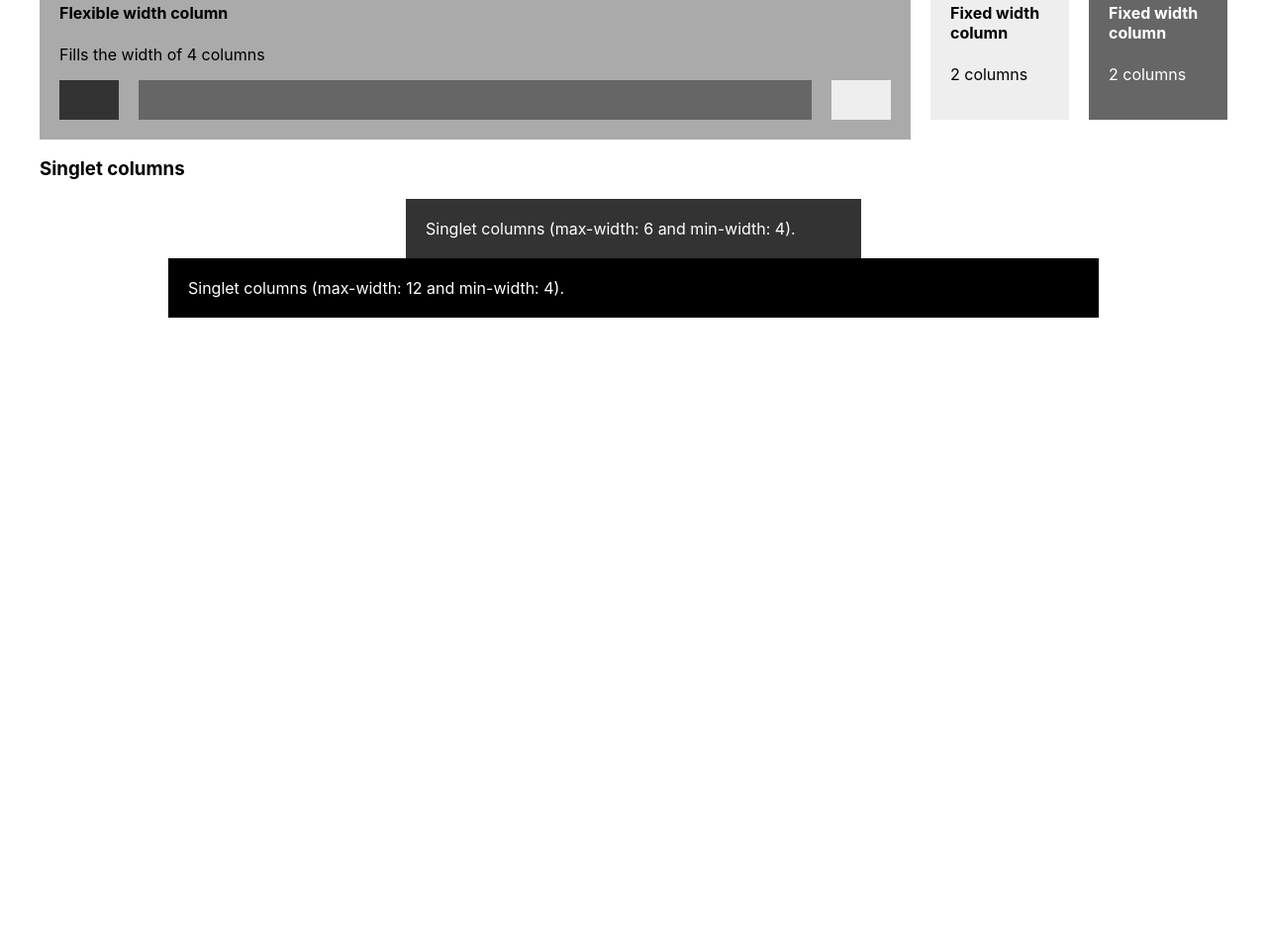
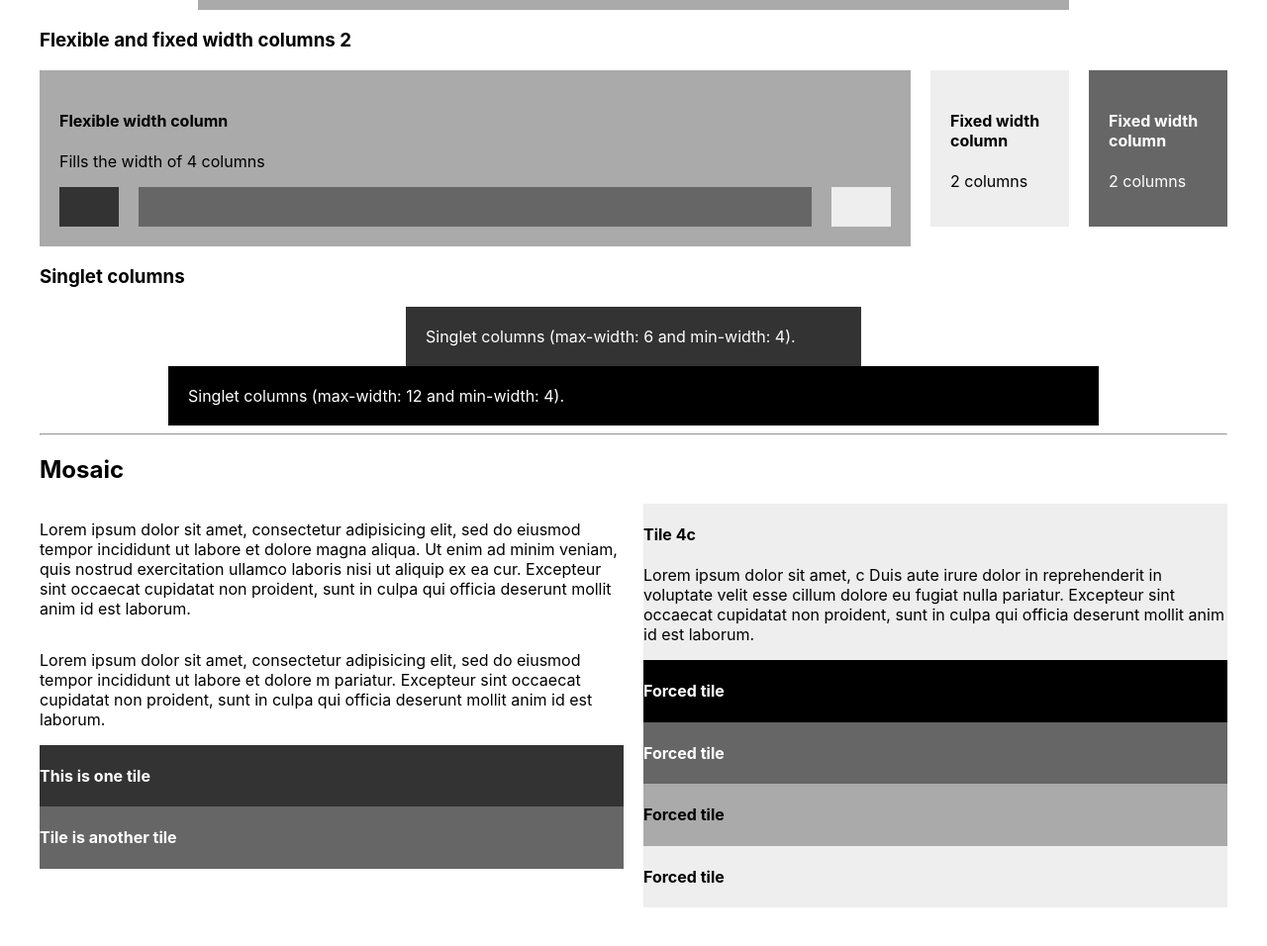
Before and after one commit to zoopit/z-grid, a website: page example.html in a window 1280 px wide. Shown: the part 864-1820 px from the top of the page at 99% size. Before the commit the page ends 1225 px from the top, so only its background shows below. Drawn offline with Linux system fonts and the light colour scheme.

Commit message:
Introduced mosaic as part of the grid.

```diff
--- a/example.html
+++ b/example.html
@@ -24,6 +24,11 @@
 <body>
 	<h1>Z-Grid</h1>
 	<h5>A simple CSS flexible grid inspired(ish) by flexbox model using the calc() function.</h5>
+	<ul>
+		<li><a href="#grid">Flexible grid</a></li>
+		<li><a href="#mosaic">Mosaic</a></li>
+	</ul>
+	<h2 id="grid">Flexible grid</h2>
 	<div class="z-grid-row">
 		<h3>Columns only</h3>
 		<section class="z-grid-column color-eee">
@@ -94,5 +99,21 @@
 		<div class="z-grid-column singlet-colflex-max-6c-min-4c color-333">Singlet columns (max-width: 6 and min-width: 4).</div>
 		<div class="z-grid-column singlet-colflex-max-12c-min-4c color-000">Singlet columns (max-width: 12 and min-width: 4).</div>
 	</div>
+	<hr>
+	<h2 id="mosaic">Mosaic</h2>
+	<div class="z-grid-mosaic mcolumns-5c">
+		<p class="z-grid-tile">Lorem ipsum dolor sit amet, consectetur adipisicing elit, sed do eiusmod tempor incididunt ut labore et dolore magna aliqua. Ut enim ad minim veniam, quis nostrud exercitation ullamco laboris nisi ut aliquip ex ea cur. Excepteur sint occaecat cupidatat non proident, sunt in culpa qui officia deserunt mollit anim id est laborum.</p>
+		<p class="z-grid-tile">Lorem ipsum dolor sit amet, consectetur adipisicing elit, sed do eiusmod tempor incididunt ut labore et dolore m pariatur. Excepteur sint occaecat cupidatat non proident, sunt in culpa qui officia deserunt mollit anim id est laborum.</p>
+		<div class="z-grid-tile color-333"><h4>This is one tile</h4></div>
+		<div class="z-grid-tile color-666"><h4>Tile is another tile</h4></div>
+		<div class="z-grid-tile color-eee">
+			<h4>Tile 4c</h4>
+			<p>Lorem ipsum dolor sit amet, c Duis aute irure dolor in reprehenderit in voluptate velit esse cillum dolore eu fugiat nulla pariatur. Excepteur sint occaecat cupidatat non proident, sunt in culpa qui officia deserunt mollit anim id est laborum.</p>
+		</div>
+		<div class="z-grid-tile color-000"><h4>Forced tile</h4></div>
+		<div class="z-grid-tile color-666"><h4>Forced tile</h4></div>
+		<div class="z-grid-tile color-aaa"><h4>Forced tile</h4></div>
+		<div class="z-grid-tile color-eee"><h4>Forced tile</h4></div>
+	</div>
 </body>
 </html>
--- a/sass/_grid-helpers.scss
+++ b/sass/_grid-helpers.scss
@@ -56,6 +56,21 @@ $grid-column-gutter: 20px !default;
 	}
 }
 //
+// Auto generates fixed width mosaic. The default style for the class name is for instance: '.mcolumns-1c'.
+// @param  {Number} $num-of-mosaics:  10							Number of mosaics classes to be generated. Default value is 10.
+// @param  {String} $class-prefix: 'mcolumns'				The class prefix to be prepended before the column number. Initial value is 'mfix-'.
+// @param  {String} $class-suffix: 'c'						The class suffix to be appended after the column number. Initial value is 'c'.
+// @return {CSS class}														Returns a series of CSS classes for fixed width columns.
+//
+@mixin createMosaics($num-of-mosaics: 10, $class-prefix: 'mcolumns-', $class-suffix: 'c') {
+	@for $i from 1 through $num-of-mosaics {
+		.#{$class-prefix}#{$i}#{$class-suffix} {
+			column-count: $i;
+			column-width: columnsToPixels($num-of-mosaics - $i, true);
+		}
+	}
+}
+//
 // Creates a column based on the amount of columns set.
 // @param  {Number} $col-max:0										The maximum width of a column expressed in 'grid columns'.
 // @param  {Number} $col-min:0										The minimum width of a column expressed in 'grid columns'.
@@ -78,11 +93,12 @@ $grid-column-gutter: 20px !default;
 }
 //
 // Creates a flexible column based on the amount of columns to be offset. So flexible columns can be generated and
-// @param  {Number} $col-width:0        [description]
-// @param  {Number} $col-min:0          [description]
-// @param  {Number} $flex-col:100%      [description]
-// @param  {Boolean} $ignoreFirstGutter: true          [description]
-// @return {CSS}                     Returns a series of CSS properties that makes a flexible column.
+// @param  {Number} $col-width:0										The width of a column expressed in 'grid columns'.
+// @param  {Number} $col-min:0											The minimum width of a column expressed in 'grid columns'.
+// @param  {Number} $flex-col:100%									A percentage value for the column width to be offset from.
+// @param  {Boolean} $ignoreFirstGutter: true				If true, supress the gutter value in the final calculations. Default value is 'true'.
+// @param  {Boolean} $skipWidth: false							If true, skips setting `width` rules setting only `min-width`. Default value is 'false'.
+// @return {CSS}                     								Returns a series of CSS properties that makes a flexible column.
 //
 @mixin flexColumnBuilder($col-width:0, $col-min:0, $flex-col:100%, $ignoreFirstGutter: true, $skipWidth: false) {
 	@if $skipWidth == false {
@@ -98,7 +114,7 @@ $grid-column-gutter: 20px !default;
 	}
 }
 //
-// This is a the main helper function that converts the grid columns into pixel values.
+// This is the main helper function that converts the grid columns into pixel values.
 // @param  {Number} $colsNum											Number of columns to be converted to pixels.
 // @param  {Boolean} $ignoreFirstGutter: false		If true, supress the gutter value in the final calculations. Default value is 'false'.
 // @return {Number}																Returns the calculation result.
--- a/sass/z-grid.scss
+++ b/sass/z-grid.scss
@@ -1,5 +1,5 @@
 /*!
-Copyright (c) 2016 Felipe Hefler/Zoopit AS.
+Copyright (c) 2017 Felipe Hefler/Zoopit AS.
 This file is part of Z-Grid.
 
 Z-Grid is free software: you can redistribute it and/or modify
@@ -16,12 +16,11 @@ A copy of the GNU General Public License can be found at
 <http://www.gnu.org/licenses/>.
  */
 @import "grid-helpers";
-
 .z-grid-row {
 	box-sizing: border-box;
 	@extend %clearfix;
 }
-.z-grid-column {
+.z-grid-mosaic, .z-grid-tile, .z-grid-column {
 	box-sizing: border-box;
 }
 /*Percentage columns 1/4 */
@@ -70,8 +69,16 @@ A copy of the GNU General Public License can be found at
 			margin-left: $grid-column-gutter;
 		}
 	}
+	.z-grid-mosaic {
+	  column-gap:  $grid-column-gutter;
+		.z-grid-tile {
+			display: inline-block;
+			width: 100%;
+		}
+	}
 	@include createFixedWidthColumns();
 	@include createFlexibleWidthColumns();
+	@include createMosaics();
 }
 @media screen and (max-width: 767px) {
 	.z-grid-column {
```
Also changed, not shown: dist/z-grid.css, dist/z-grid.min.css.
